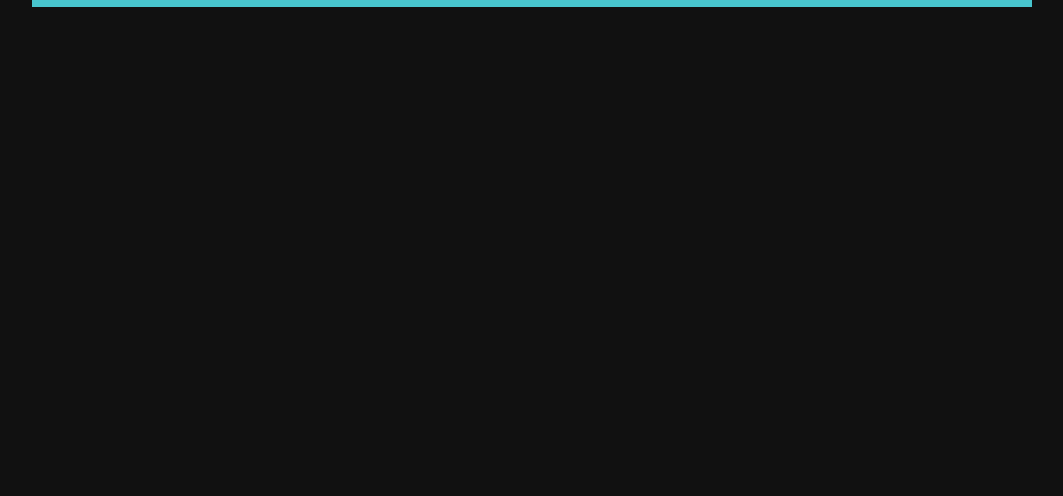
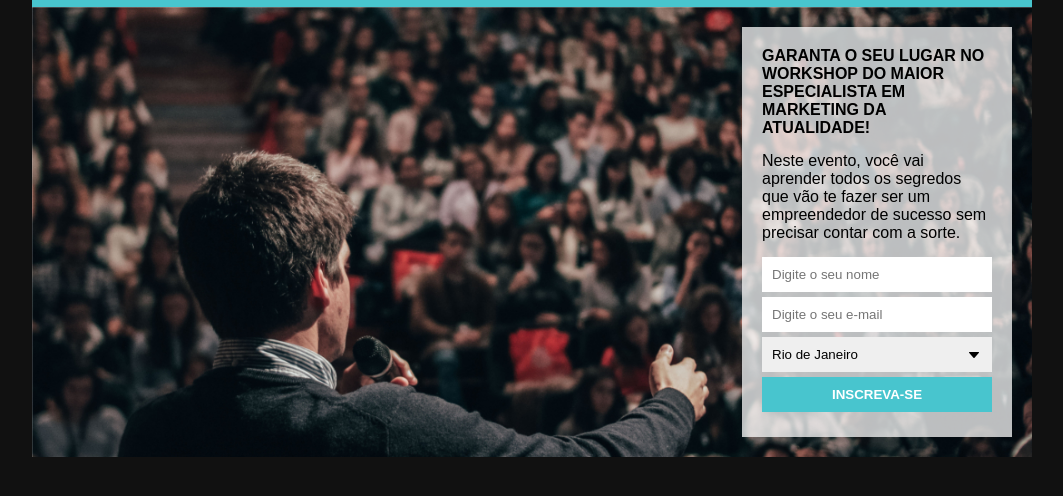
Before and after one commit to Filipeck/StartSe_tech-academy, a plain HTML site: page CSS/Pagina_captura/index.html in a window 1280 px wide. Shown: the part 44-540 px from the top of the page, without its empty margins (108-1171 px from the left). Drawn offline with Linux system fonts and the light colour scheme.

Commit message:
update section

```diff
--- a/CSS/Pagina_captura/CSS/style.css
+++ b/CSS/Pagina_captura/CSS/style.css
@@ -23,3 +23,50 @@ header{
 .title{
     font-size: 26px;
 }
+
+section{
+    padding: 20px;
+    background-image: url('../images/people.jpg');
+    background-size: cover;
+    overflow: hidden;
+}
+
+.formcontainer{
+    float: right;
+    max-width: 230px;
+    background-color: #FFFFFFBB;
+    padding: 20px;
+}
+
+h2{
+    font-size: 16px;
+}
+
+.mb{
+    margin-bottom: 15px;
+}
+
+input, select{
+    width: 100%;
+    box-sizing: border-box;
+    padding: 10px;
+    border: none;
+    margin-bottom: 5px;
+}
+
+select{
+    appearance: none;
+    -moz-appearance: none;
+    -webkit-appearance: none;
+    background-image: url('../images/arrow.jpg');
+    background-repeat: no-repeat;
+    /* background-position-x: calc(100% - 10px);
+    background-position-y: center; */
+    background-position: calc(100% - 10px) center;
+}
+
+input[type="submit"]{
+    color: white;
+    background-color: #48c5ce;
+    font-weight: bold;
+}
--- a/CSS/Pagina_captura/index.html
+++ b/CSS/Pagina_captura/index.html
@@ -15,7 +15,23 @@
             <header>
                 <h1 class="title">PARTICIPE DO WORKSHOP QUE VAI MUDAR O SEU NEGÓCIO!</h1>
             </header>
-
+            <section>
+                <div class="formcontainer">
+                    <h2 class="mb">GARANTA O SEU LUGAR NO WORKSHOP DO MAIOR ESPECIALISTA EM MARKETING DA ATUALIDADE!</h2>
+                    <p class="mb">Neste evento, você vai aprender todos os segredos que vão te fazer ser um empreendedor de sucesso sem precisar contar com a sorte.</p>
+                    <form method="get" action="">
+                        <input id="name" type="text" name="username" placeholder="Digite o seu nome"> <br>
+                        <input id="email" type="email" name="useremail" placeholder="Digite o seu e-mail"> <br>
+                        <select name="place" id="place">
+                            <option value="RJ">Rio de Janeiro</option>
+                            <option value="SP">São Paulo</option>
+                            <option value="MG">Minas Gerais</option>
+                            <option value="ES">Espírito Santo</option>
+                        </select>
+                        <input type="submit" value="INSCREVA-SE">
+                    </form>
+                </div>
+            </section>
         </div>
     </body>
 
```
